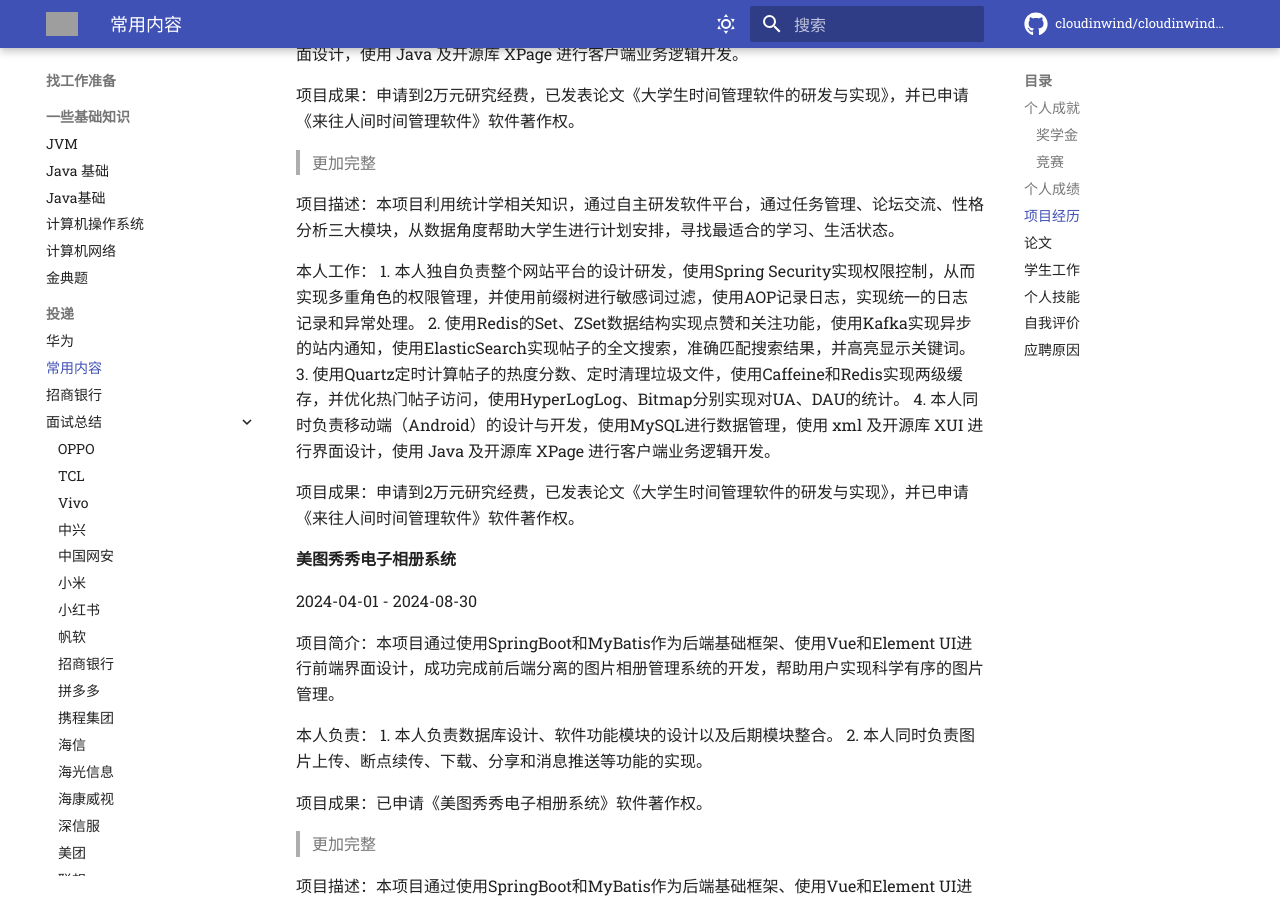
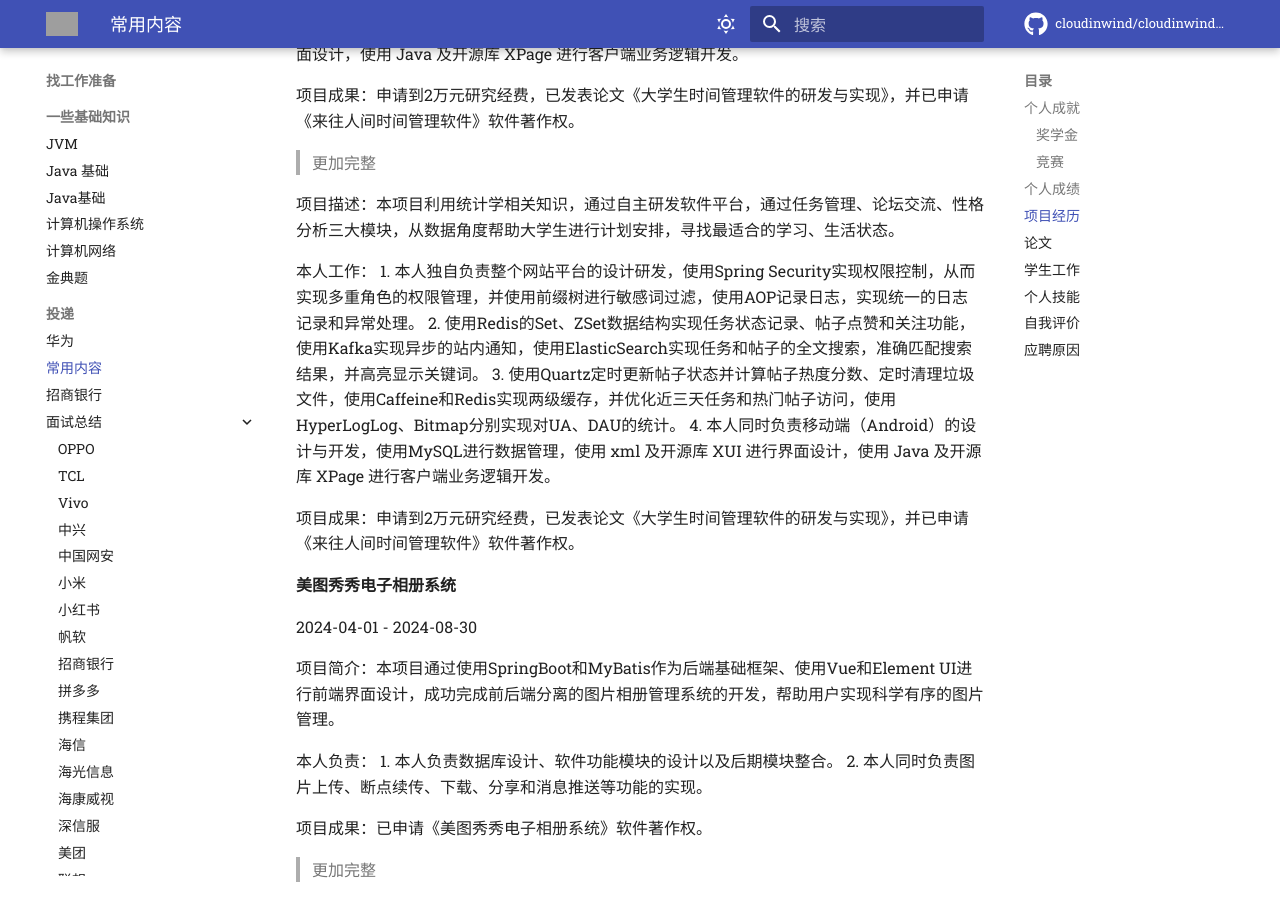
Before and after one commit to cloudinwind/cloudinwind.github.io, an MkDocs documentation site: the page built from docs/找工作准备/投递/常用内容.md, in a window 1280 px wide and 900 px high, scrolled down 1302 px. Built offline with MkDocs 1.6.1 and Material for MkDocs 9.7.7, drawn with Linux system fonts in a browser that asks for light colours; comment, search, counter and statistics services are not loaded; grey boxes are pictures that could not be loaded.

Commit message:
cloudinwind 2024-9-22:23:21:9

```diff
--- a/docs/找工作准备/投递/常用内容.md
+++ b/docs/找工作准备/投递/常用内容.md
@@ -57,8 +57,8 @@
 
 本人工作：
 1. 本人独自负责整个网站平台的设计研发，使用Spring Security实现权限控制，从而实现多重角色的权限管理，并使用前缀树进行敏感词过滤，使用AOP记录日志，实现统一的日志记录和异常处理。
-2. 使用Redis的Set、ZSet数据结构实现点赞和关注功能，使用Kafka实现异步的站内通知，使用ElasticSearch实现帖子的全文搜索，准确匹配搜索结果，并高亮显示关键词。
-3. 使用Quartz定时计算帖子的热度分数、定时清理垃圾文件，使用Caffeine和Redis实现两级缓存，并优化热门帖子访问，使用HyperLogLog、Bitmap分别实现对UA、DAU的统计。
+2. 使用Redis的Set、ZSet数据结构实现任务状态记录、帖子点赞和关注功能，使用Kafka实现异步的站内通知，使用ElasticSearch实现任务和帖子的全文搜索，准确匹配搜索结果，并高亮显示关键词。
+3. 使用Quartz定时更新帖子状态并计算帖子热度分数、定时清理垃圾文件，使用Caffeine和Redis实现两级缓存，并优化近三天任务和热门帖子访问，使用HyperLogLog、Bitmap分别实现对UA、DAU的统计。
 4. 本人同时负责移动端（Android）的设计与开发，使用MySQL进行数据管理，使用 xml 及开源库 XUI 进行界面设计，使用 Java 及开源库 XPage 进行客户端业务逻辑开发。
 
 项目成果：申请到2万元研究经费，已发表论文《大学生时间管理软件的研发与实现》，并已申请《来往人间时间管理软件》软件著作权。
```
